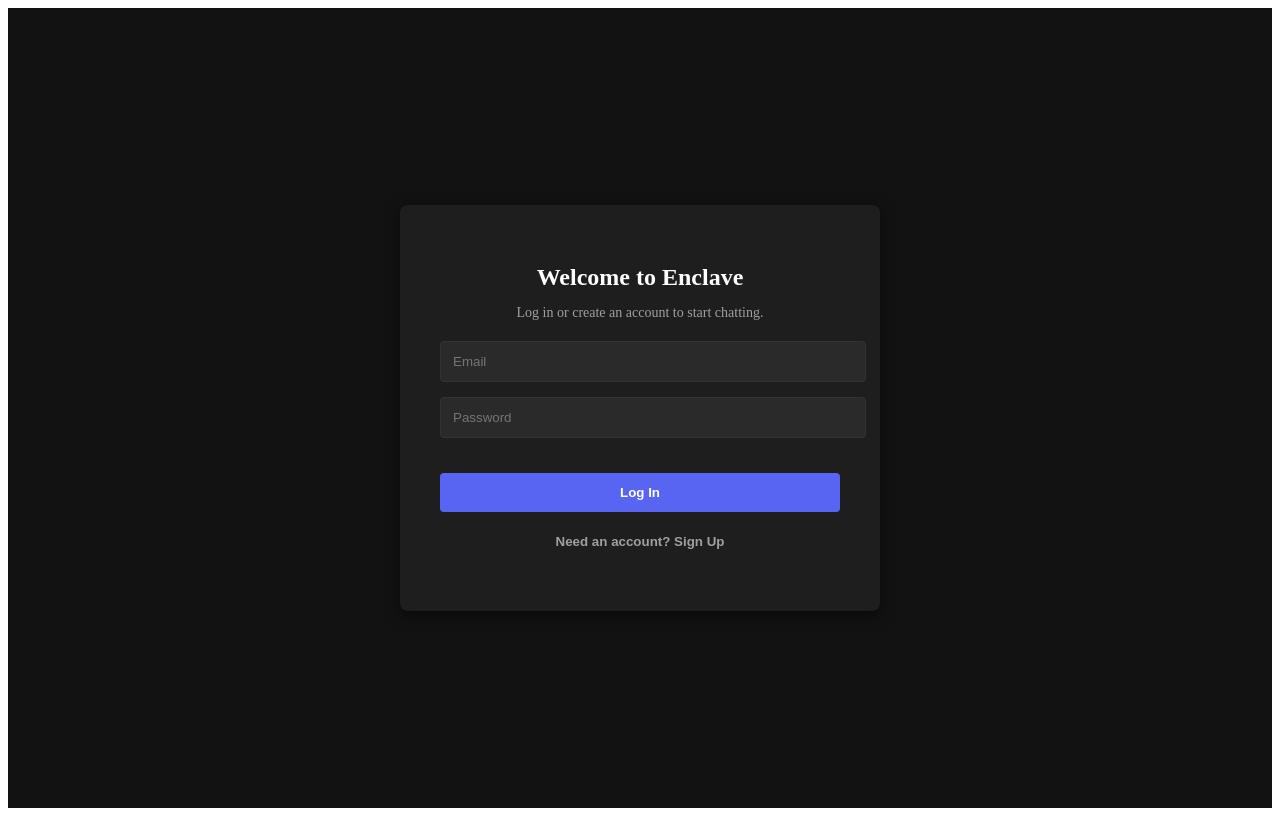
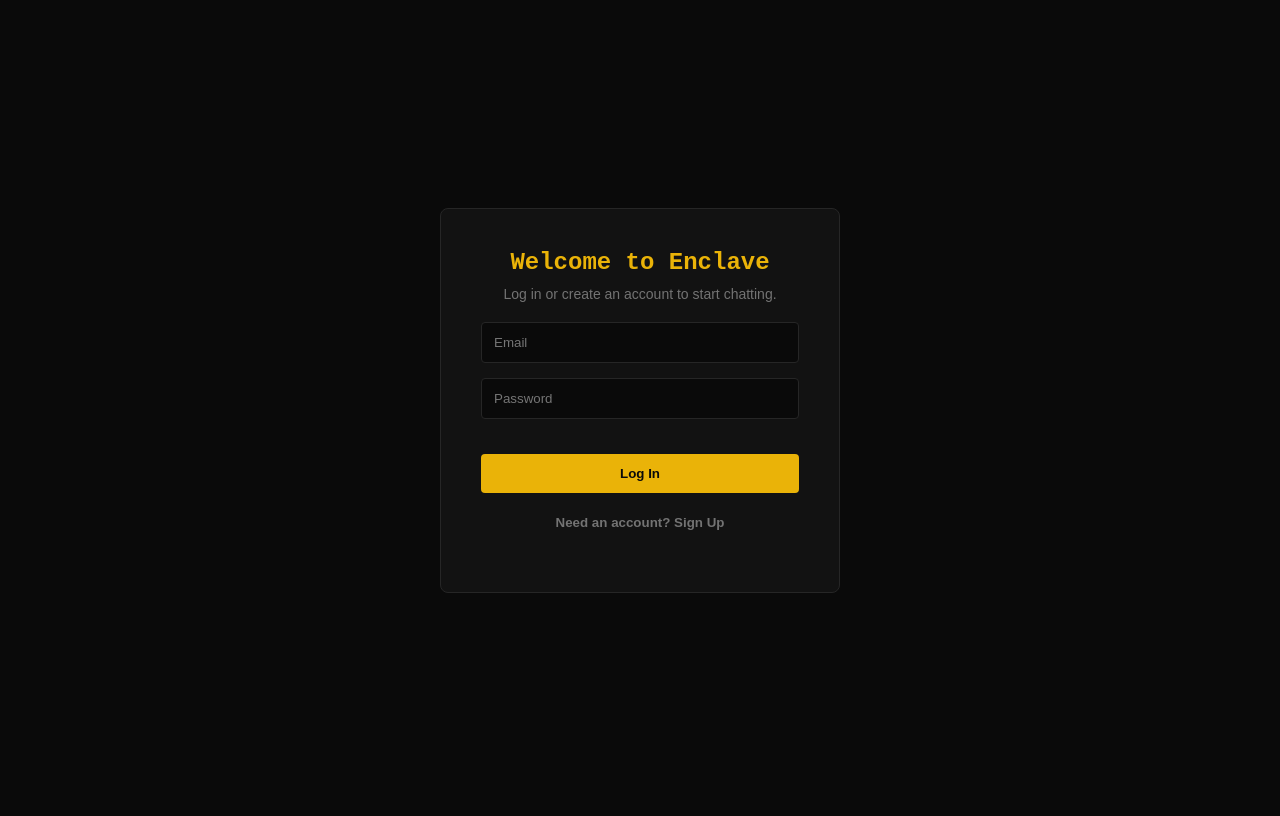
Before and after one commit to ReidHalo/enclave, a plain HTML site: page index.html in a window 1280 px wide. Drawn offline with nearby package versions, Linux system fonts and the light colour scheme; files whose address does not match are found by name.

Commit message:
Update style.css

```diff
--- a/style.css
+++ b/style.css
@@ -1,62 +1,59 @@
-/* Auth Screen Styles */
-.auth-container {
-  display: flex;
-  justify-content: center;
-  align-items: center;
-  height: 100vh;
-  background-color: #121212;
+:root {
+  --bg-obsidian: #0a0a0a;
+  --bg-panel: #121212;
+  --bg-hover: #1f1f1f;
+  --accent-amber: #eab308;
+  --text-main: #e5e5e5;
+  --text-muted: #737373;
+  --border-dark: #262626;
+  --font-mono: 'Courier New', Courier, monospace;
 }
 
-.auth-box {
-  background-color: #1e1e1e;
-  padding: 40px;
-  border-radius: 8px;
-  width: 100%;
-  max-width: 400px;
-  text-align: center;
-  box-shadow: 0 4px 15px rgba(0, 0, 0, 0.5);
-}
+* { margin: 0; padding: 0; box-sizing: border-box; }
+body { font-family: sans-serif; background-color: var(--bg-obsidian); color: var(--text-main); height: 100vh; overflow: hidden; }
 
-.auth-box h2 {
-  margin-bottom: 10px;
-  color: #ffffff;
-}
+/* Auth Screen */
+.auth-container { display: flex; justify-content: center; align-items: center; height: 100vh; background-color: var(--bg-obsidian); }
+.auth-box { background-color: var(--bg-panel); padding: 40px; border-radius: 8px; width: 100%; max-width: 400px; text-align: center; border: 1px solid var(--border-dark); }
+.auth-box h2 { color: var(--accent-amber); margin-bottom: 10px; font-family: var(--font-mono); }
+.auth-box p { color: var(--text-muted); margin-bottom: 20px; font-size: 14px; }
+.auth-box input { width: 100%; padding: 12px; margin-bottom: 15px; background-color: var(--bg-obsidian); border: 1px solid var(--border-dark); color: white; border-radius: 4px; }
+.auth-box button { width: 100%; padding: 12px; margin-bottom: 10px; background-color: var(--accent-amber); color: var(--bg-obsidian); border: none; border-radius: 4px; font-weight: bold; cursor: pointer; }
+.auth-box .secondary-btn { background-color: transparent; color: var(--text-muted); }
+.error-msg { color: #ff4a4a; font-size: 13px; margin-bottom: 10px; }
 
-.auth-box p {
-  color: #a0a0a0;
-  margin-bottom: 20px;
-  font-size: 14px;
-}
+/* App Layout */
+.app-container { display: flex; height: 100vh; }
+.hubs-sidebar { width: 70px; background-color: var(--bg-obsidian); border-right: 1px solid var(--border-dark); display: flex; flex-direction: column; align-items: center; padding-top: 12px; }
+.hub-icon { width: 48px; height: 48px; background-color: var(--bg-panel); border-radius: 12px; display: flex; align-items: center; justify-content: center; font-weight: bold; border: 1px solid var(--border-dark); }
+.hub-icon.active { background-color: var(--accent-amber); color: var(--bg-obsidian); }
 
-.auth-box input {
-  width: 100%;
-  padding: 12px;
-  margin-bottom: 15px;
-  background-color: #2a2a2a;
-  border: 1px solid #333;
-  color: white;
-  border-radius: 4px;
-}
+.channels-sidebar { width: 240px; background-color: var(--bg-panel); display: flex; flex-direction: column; border-right: 1px solid var(--border-dark); }
+.server-header { padding: 16px; border-bottom: 1px solid var(--border-dark); font-size: 14px; }
+.channel-list { flex: 1; padding: 16px 8px; }
+.category { font-size: 11px; color: var(--text-muted); margin-bottom: 8px; padding-left: 8px; }
+.channel { padding: 8px; cursor: pointer; color: var(--text-muted); font-size: 14px; margin-bottom: 2px; }
+.channel.active { background-color: var(--bg-hover); color: var(--text-main); border-left: 3px solid var(--accent-amber); }
+.hash { color: var(--accent-amber); margin-right: 4px; }
 
-.auth-box button {
-  width: 100%;
-  padding: 12px;
-  margin-bottom: 10px;
-  background-color: #5865F2; /* Standard Discord-ish blue */
-  color: white;
-  border: none;
-  border-radius: 4px;
-  font-weight: bold;
-  cursor: pointer;
-}
+.user-panel { background-color: var(--bg-obsidian); padding: 12px; display: flex; align-items: center; gap: 12px; border-top: 1px solid var(--border-dark); }
+.avatar { width: 32px; height: 32px; border-radius: 50%; object-fit: cover; border: 1px solid var(--accent-amber); }
+.user-info { display: flex; flex-direction: column; }
+.user-info span { font-size: 13px; font-weight: bold; }
+.user-info .status { font-size: 11px; color: var(--text-muted); }
 
-.auth-box .secondary-btn {
-  background-color: transparent;
-  color: #a0a0a0;
-}
+.chat-area { flex: 1; display: flex; flex-direction: column; }
+.chat-header { padding: 16px; border-bottom: 1px solid var(--border-dark); display: flex; justify-content: space-between; }
+.header-status { font-family: var(--font-mono); font-size: 11px; color: var(--accent-amber); }
+.messages-container { flex: 1; padding: 20px; overflow-y: auto; display: flex; flex-direction: column; gap: 16px; }
 
-.error-msg {
-  color: #ff4a4a !important;
-  font-size: 13px !important;
-  margin-bottom: 10px;
-}
+.message { display: flex; gap: 16px; }
+.msg-avatar { width: 40px; height: 40px; border-radius: 50%; object-fit: cover; }
+.msg-author { font-weight: 600; color: var(--accent-amber); margin-right: 8px; }
+.msg-time { font-size: 11px; color: var(--text-muted); }
+.msg-text { font-size: 14px; line-height: 1.4; margin-top: 4px; }
+
+.input-area { padding: 0 20px 20px 20px; }
+#chat-form { display: flex; background-color: var(--bg-panel); border-radius: 8px; padding: 8px; border: 1px solid var(--border-dark); }
+#msg-input { flex: 1; background: transparent; border: none; color: var(--text-main); padding: 10px; outline: none; }
+#chat-form button { background-color: var(--accent-amber); color: var(--bg-obsidian); border: none; border-radius: 4px; padding: 0 16px; font-weight: bold; cursor: pointer; }
```
